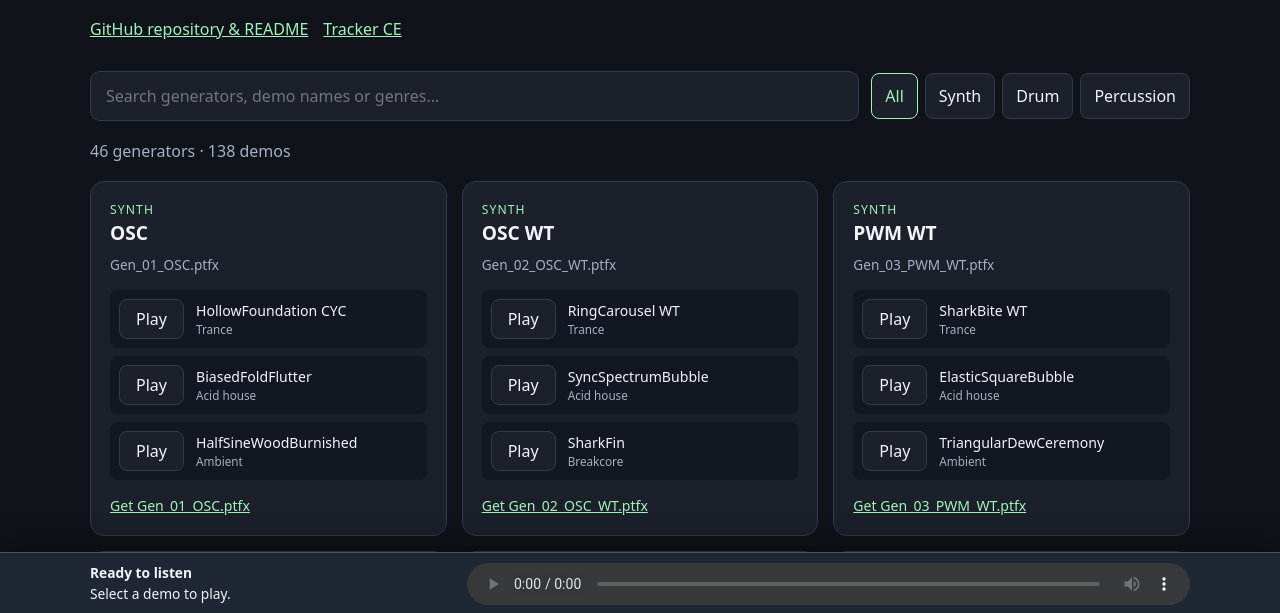
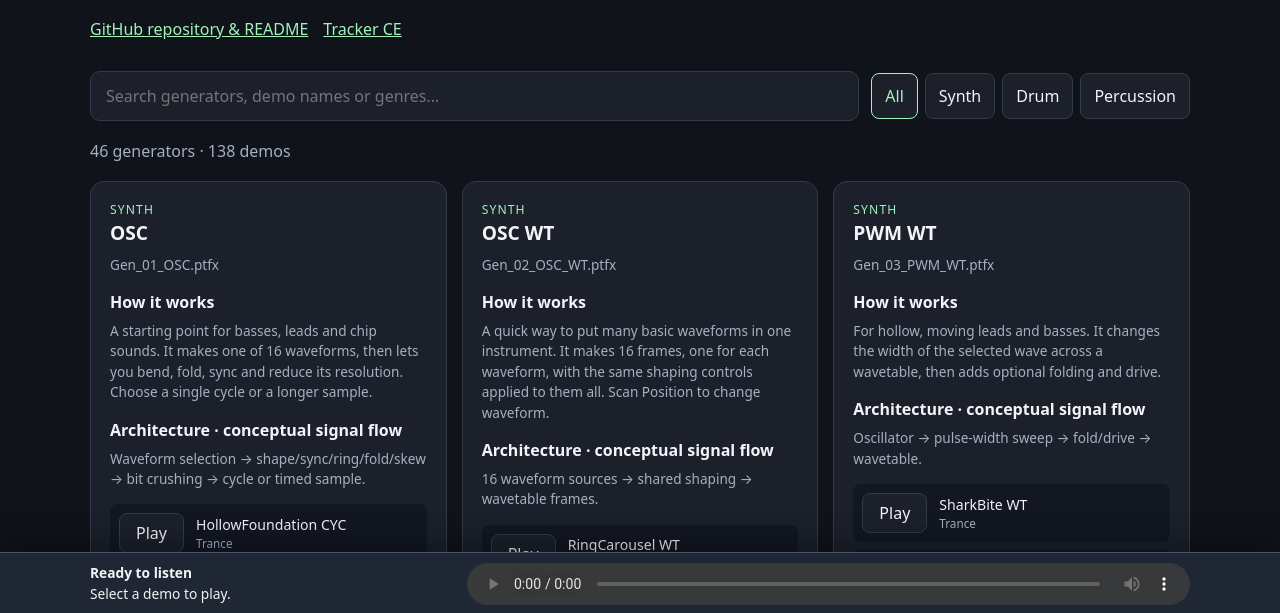
Before and after one commit to Aisjam/polyendtracker_effects, a plain HTML site: page index.html in a window 1280 px wide. Shown: the part 185-798 px from the top of the page. Drawn offline with Linux system fonts and the light colour scheme.

Commit message:
Display generator operation and signal flow

```diff
--- a/index.html
+++ b/index.html
@@ -31,7 +31,7 @@
 const source='Audio/demo-sources.json';
 const repo='https://github.com/Aisjam/polyendtracker_Effects/blob/main/';
 const search=document.getElementById('search'),filters=document.getElementById('filters'),results=document.getElementById('results'),count=document.getElementById('count'),audio=document.getElementById('audio'),now=document.getElementById('now');
-let catalog=[],category='All',active='';
+let catalog=[],guide={},category='All',active='';
 const categories=['All','Synth','Drum','Percussion'];
 function label(name){return name.replace(/\.ptfx$/i,'').replace(/^Gen_(?:Drum_|Perc_)?\d+_/i,'').replace(/_/g,' ').replace(/\bWT\b/g,'WT');}
 function displayDemo(d,i){if(d.name)return d.name;const path=d.source||'';const file=path.split(/[\\/]/).pop()||'';const name=file.replace(/\.wav$/i,'').replace(/^(?:BASS|LEAD|KEYS|DRONE|DRUM|PERC|FX|PAD|SYNTH|SFX)_/i,'').replace(/_(?:WT|C4scan)$/i,'').replace(/_/g,' ');return name&&name!=='Demo-'+(i+1)?name:'Demo '+(i+1);}
@@ -44,6 +44,7 @@ function redraw(){
  for(const g of selected){
  const card=make('article','card');const tag=make('div','tag',g.category);card.append(tag,make('h2','',label(g.generator)));
  const note=make('p','',g.generator);card.append(note);
+ const details=guide[g.generator];if(details){card.append(make('strong','','How it works'),make('p','',details.simple),make('strong','','Architecture · conceptual signal flow'),make('p','',details.architecture))}
  const demos=make('div','demos');
  for(let i=0;i<g.demos.length;i++){const d=g.demos[i];if(!/^Audio\/(?:Drum|Percussion|Synth)\/[A-Za-z0-9_-]+\/Demo-[1-9][0-9]*\.wav$/.test(d.destination||''))continue;
  const item=make('div','demo');const btn=make('button','play',active===d.destination&&!audio.paused?'Pause':'Play');btn.type='button';const description=make('div','demo-name',displayDemo(d,i));description.append(make('small','',d.genre||g.category));
@@ -54,7 +55,7 @@ function redraw(){
 }
 function updateButtons(){for(const b of results.querySelectorAll('.play')){const item=b.parentElement;const card=b.closest('.card');const g=catalog.find(x=>x.generator===card.querySelector('p').textContent);if(!g)continue;const index=Array.from(item.parentElement.children).indexOf(item);const d=g.demos[index];b.textContent=d&&d.destination===active&&!audio.paused?'Pause':'Play';}}
 search.addEventListener('input',redraw);audio.addEventListener('play',updateButtons);audio.addEventListener('pause',updateButtons);audio.addEventListener('ended',updateButtons);
-fetch('./'+source).then(r=>{if(!r.ok)throw Error('HTTP '+r.status);return r.json()}).then(data=>{catalog=data.filter(g=>categories.includes(g.category)&&Array.isArray(g.demos));redraw()}).catch(e=>{count.textContent='Unable to load the demo index.';results.replaceChildren(make('p','notice','Please reload this page or check '+source+' ('+e.message+').'))});
+Promise.all([fetch('./'+source).then(r=>{if(!r.ok)throw Error('HTTP '+r.status);return r.json()}),fetch('./generator-guide.json').then(r=>{if(!r.ok)throw Error('HTTP '+r.status);return r.json()})]).then(([data,descriptions])=>{guide=descriptions;catalog=data.filter(g=>categories.includes(g.category)&&Array.isArray(g.demos));redraw()}).catch(e=>{count.textContent='Unable to load the demo index.';results.replaceChildren(make('p','notice','Please reload this page or check the JSON data ('+e.message+').'))});
 </script>
 </body>
 </html>
```
